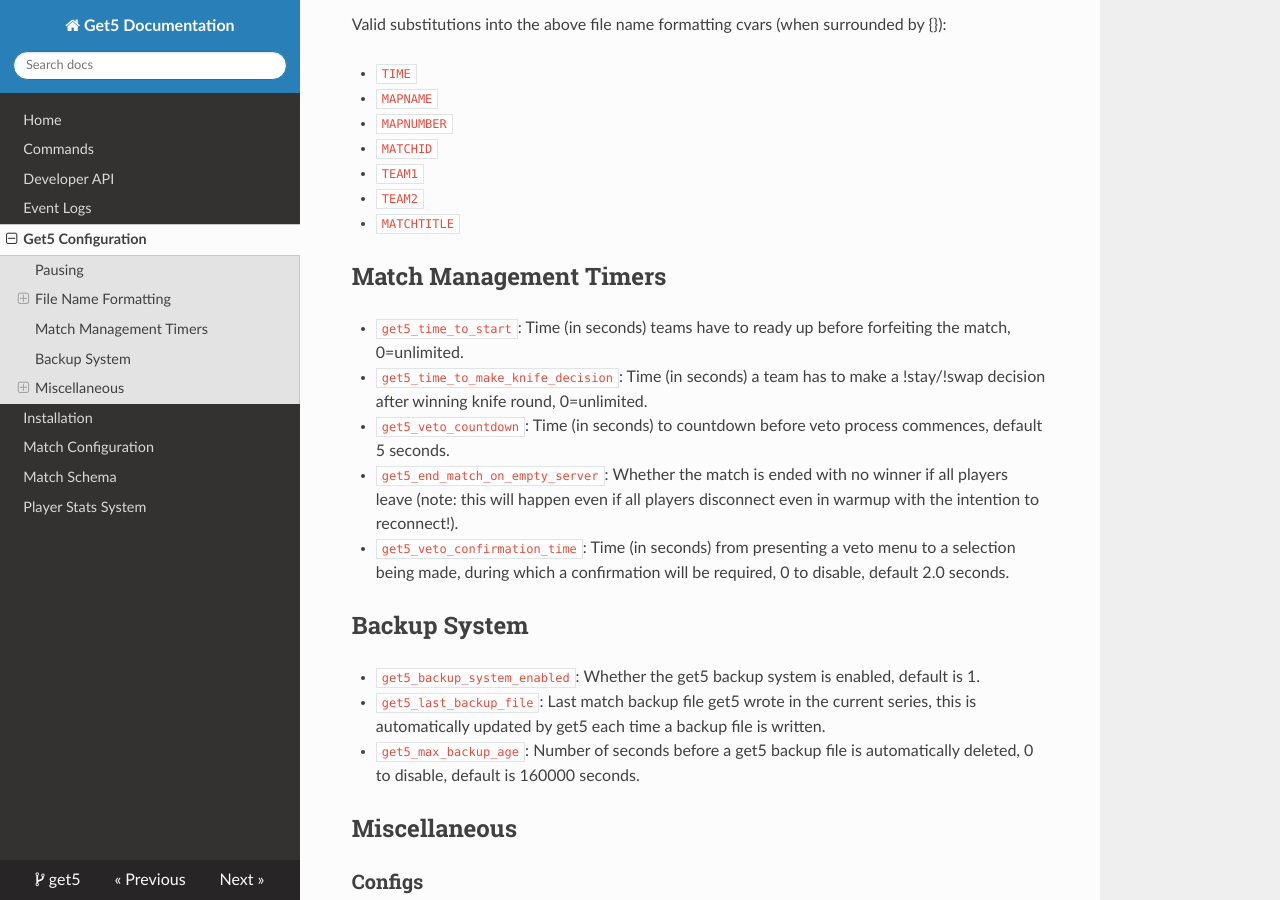
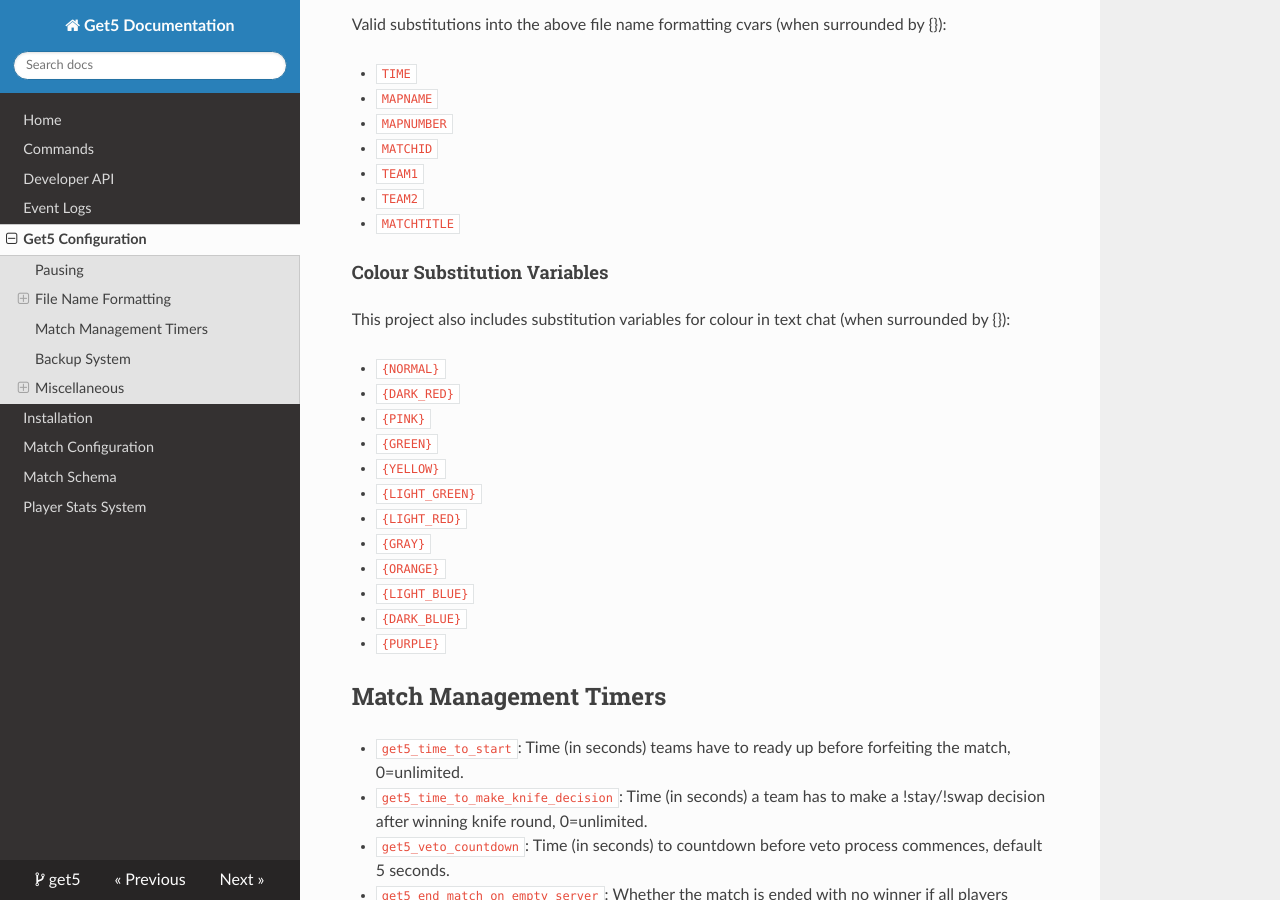
Before and after one commit to splewis/get5, an MkDocs documentation site: the page built from documentation/docs/get5_configuration.md, in a window 1280 px wide and 900 px high, scrolled down 1071 px. Built offline with MkDocs 1.6.1, drawn with Linux system fonts in a browser that asks for light colours; nearby versions of some CDN libraries.

Commit message:
Include colours from the utils class.

```diff
--- a/documentation/docs/get5_configuration.md
+++ b/documentation/docs/get5_configuration.md
@@ -30,6 +30,22 @@
 - `TEAM1`
 - `TEAM2`
 - `MATCHTITLE`
+
+#### Colour Substitution Variables
+This project also includes substitution variables for colour in text chat (when surrounded by {}):
+
+- `{NORMAL}`
+- `{DARK_RED}`
+- `{PINK}`
+- `{GREEN}`
+- `{YELLOW}`
+- `{LIGHT_GREEN}`
+- `{LIGHT_RED}`
+- `{GRAY}`
+- `{ORANGE}`
+- `{LIGHT_BLUE}`
+- `{DARK_BLUE}`
+- `{PURPLE}`
 
 ## Match Management Timers
 - `get5_time_to_start`: Time (in seconds) teams have to ready up before forfeiting the match, 0=unlimited.
```
